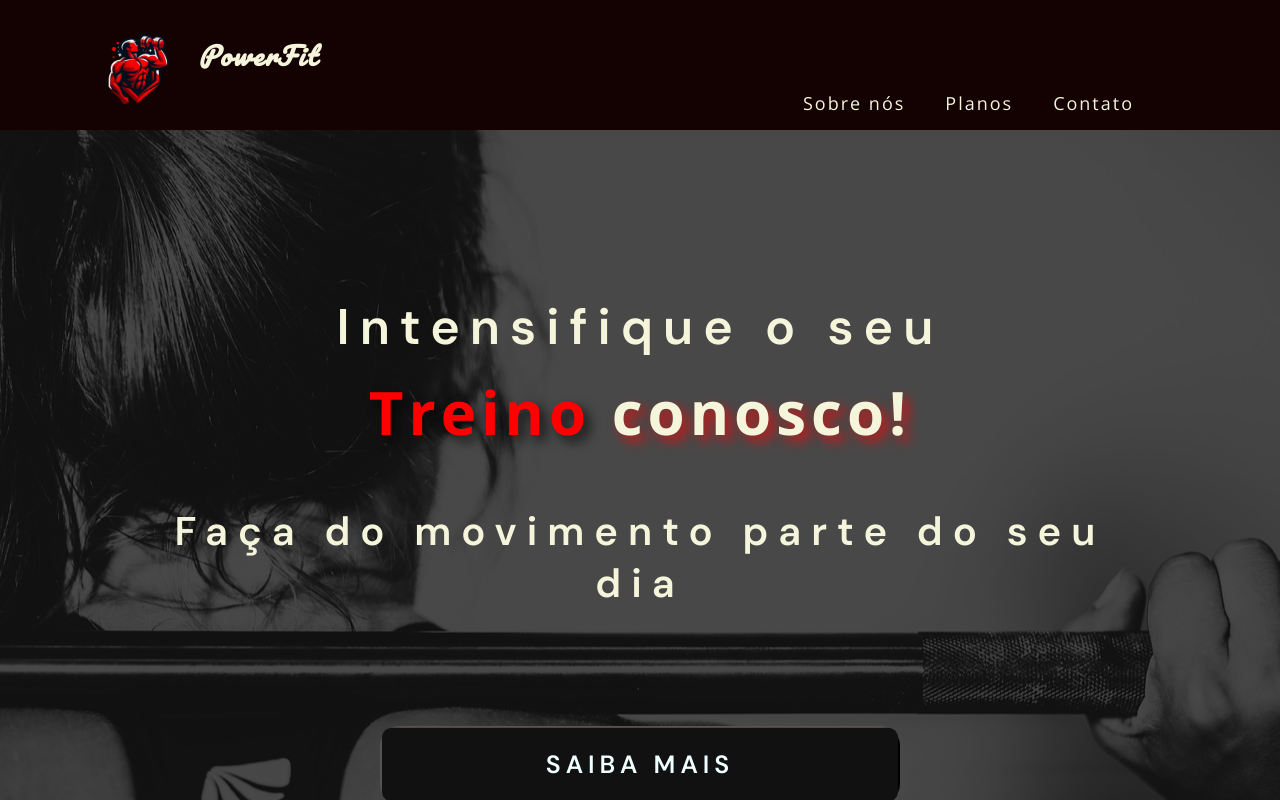
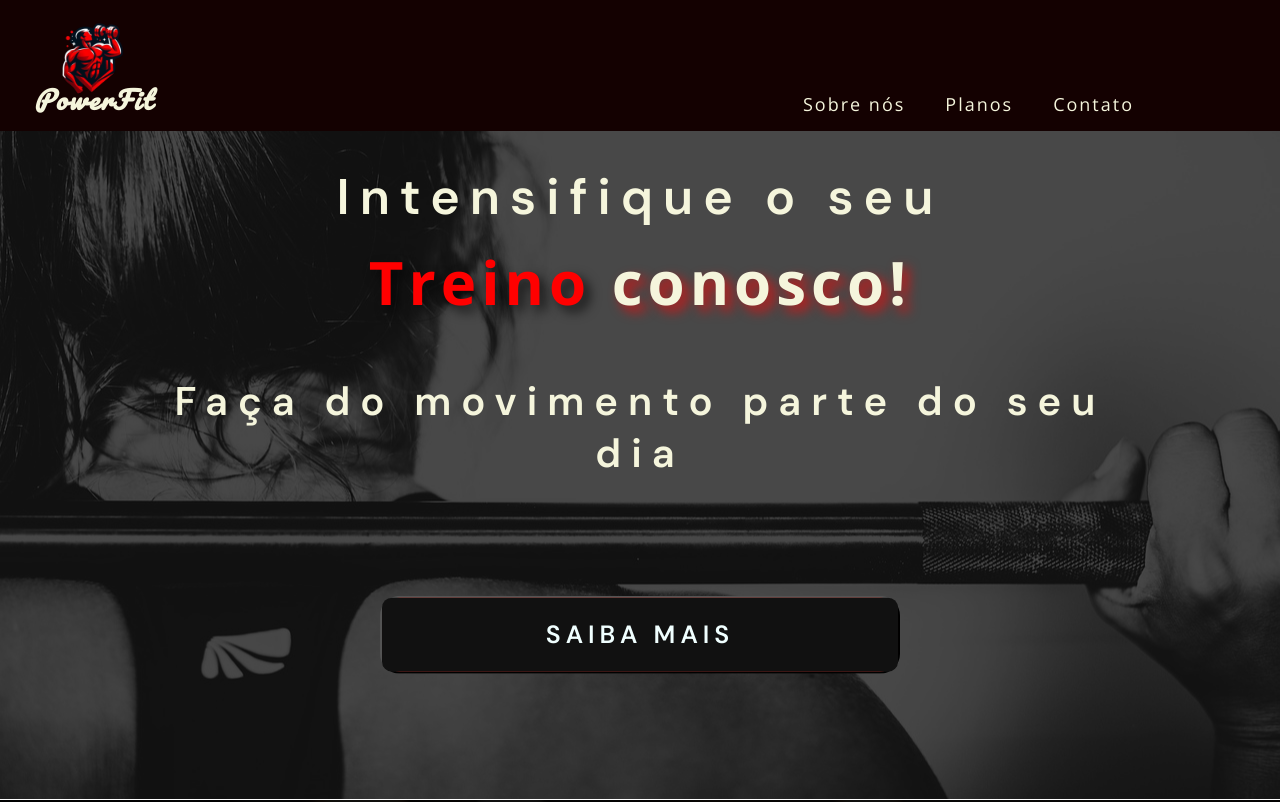
Before and after one commit to anabellypassos/SiteFit, a React (Create React App) app: page / in a window 1280 px wide. Shown: the top 802 px of the page. Built offline with nearby package versions, Linux system fonts and the light colour scheme.

Commit message:
atualização nav bar

```diff
--- a/src/App.css
+++ b/src/App.css
@@ -2,9 +2,10 @@
   margin: 0;
   padding: 0;
   box-sizing: border-box;
+
 }
 
-html, body {
+body {
   width: 100%;
   height: 100%;
   overflow-x: hidden; /* Evita rolagem horizontal */
--- a/src/Pages/AppBar/appBar.css
+++ b/src/Pages/AppBar/appBar.css
@@ -1,5 +1,5 @@
 .app-bar {
-    position: relative;
+    position: fixed;
     background-color: rgb(20, 1, 1);
     margin-top: -0.2%;
     cursor: pointer;
@@ -13,7 +13,7 @@
 
 .logo {
     margin-top: 1%;
-    margin-left: 6%;
+    margin-left: 25%;
     width: 100px;
     height: 100px;
     border-radius: 100%;
@@ -24,7 +24,9 @@
     font-family:'Pacifico';
     letter-spacing: 2px;
     font-style: italic;
-    margin-top: 2%;
+    margin-top: -30%;
+    left: auto;
+    margin-left: 20%;
     font-size: 25px;
     display: flex;
 
--- a/src/Pages/AppBar/appBar.js
+++ b/src/Pages/AppBar/appBar.js
@@ -21,10 +21,13 @@ const AppBar = () => {
   };
 
   return (
+
     <div className='app-bar'>
+      < Link to="quadrante01" smooth={true} duration={500}>
         <img className='logo' src={logo} alt="Logo" />
-      <h1 className='tituloAppBar'>PowerFit
+        <h1 className='tituloAppBar' >PowerFit
         </h1>
+      </Link>
 
       {/* Ícone de menu hamburguer para telas pequenas */}
       <div className="burger-menu" onClick={updateMenu}>
```
Also changed, not shown: src/index.css (line endings or trailing spaces). Lines whose indentation alone changed are shown as unchanged.
